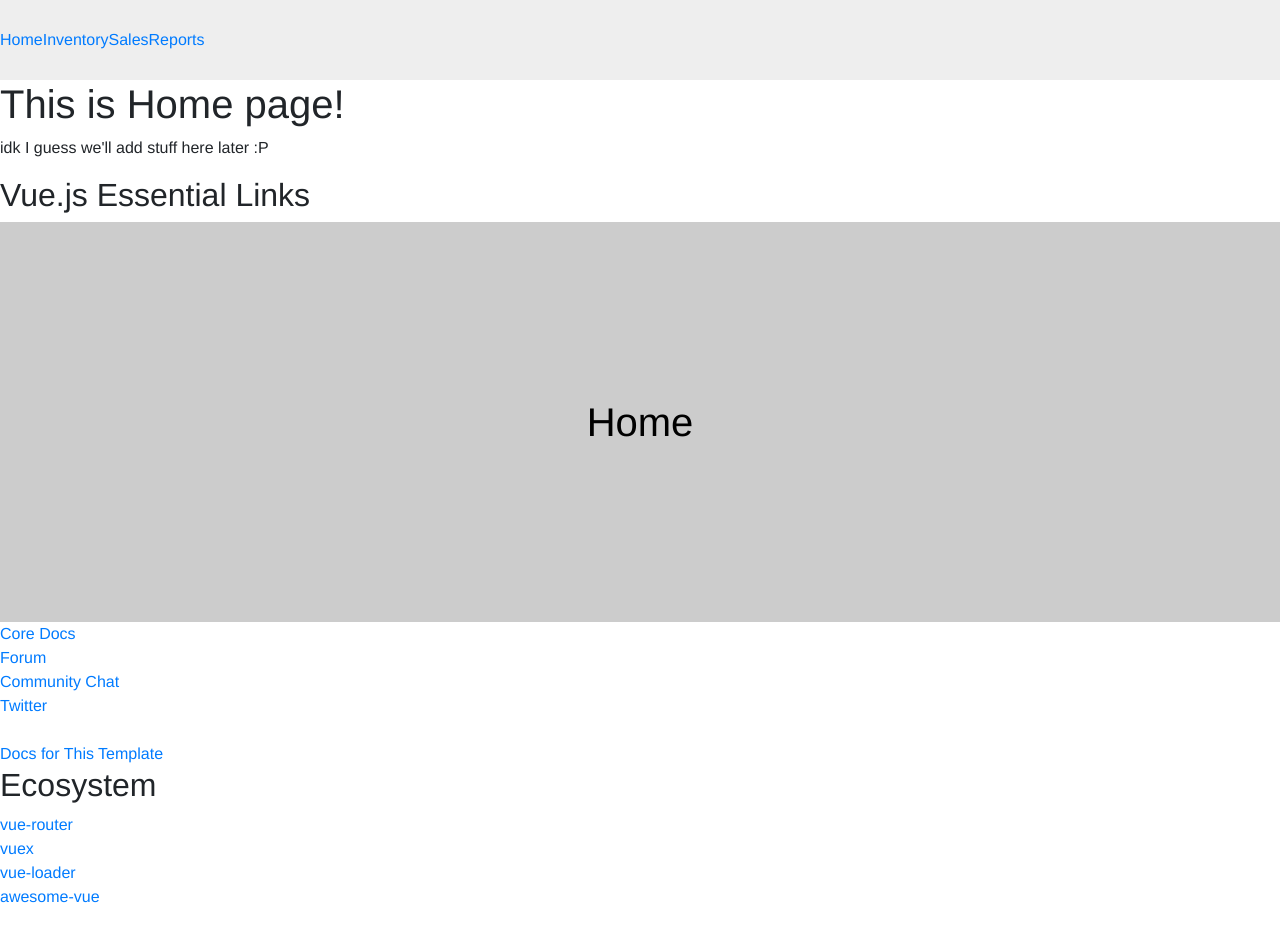
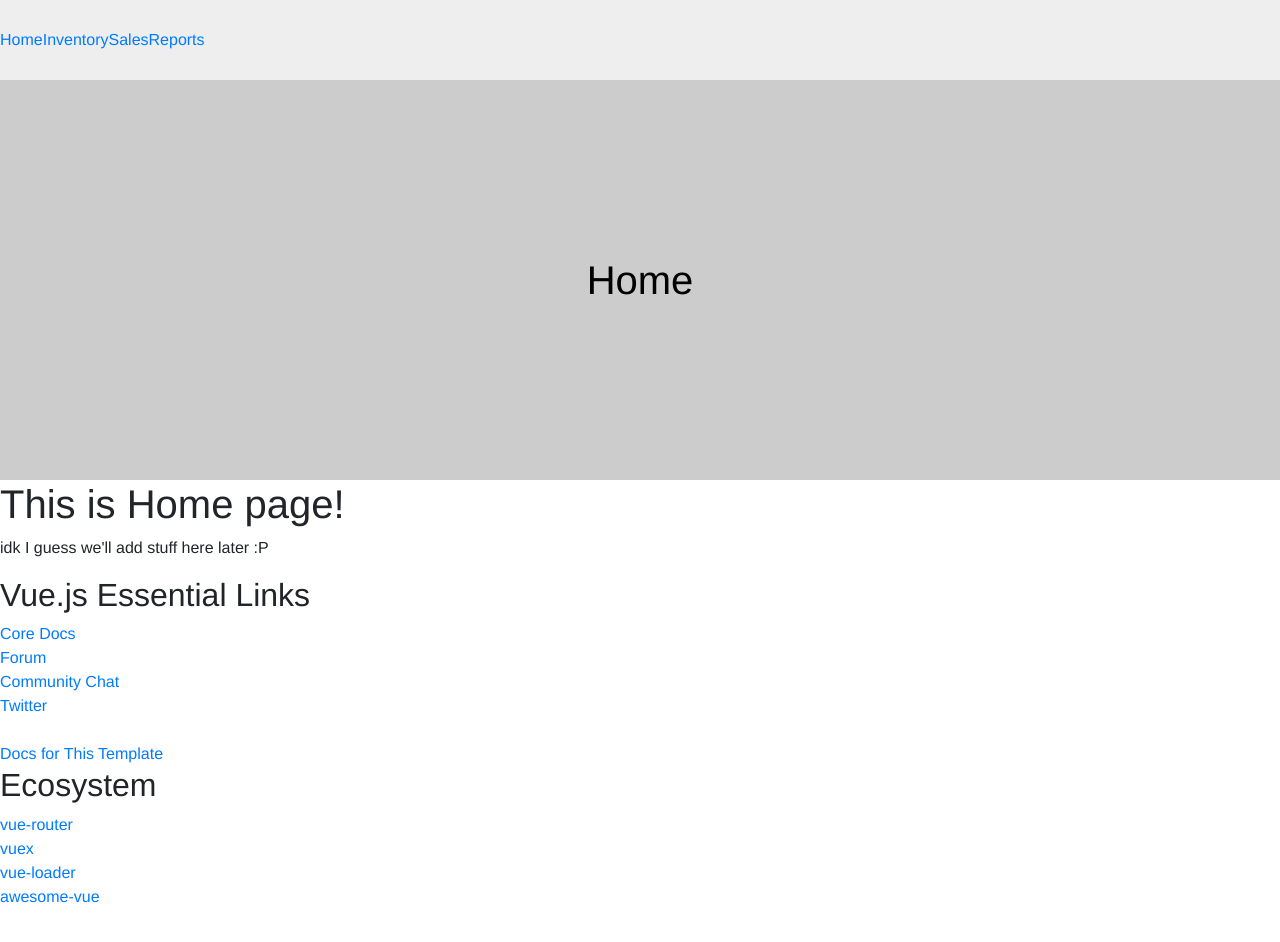
Before and after one commit to denovodavid/dp2, a Vue app: page /#/ in a window 1280 px wide. Shown: the top 942 px of the page. Built offline with nearby package versions, Linux system fonts and the light colour scheme.

Commit message:
updates
Tried adding the bootstrap-vue rows but they didn't seem to be working properly. Feel free to delete or ignore the b-___ classes in the html.

```diff
--- a/src/App.vue
+++ b/src/App.vue
@@ -4,8 +4,8 @@
     <header>
       <nav>
         <div class="nav-inner">
-          <div class="row">
-            <div class="col">
+          <div class="b-row">
+            <div class="b-col">
               <ul class="nav-menu">
                 <li>
                   <router-link to="/">Home</router-link>
--- a/src/assets/sass/globals/_variables.scss
+++ b/src/assets/sass/globals/_variables.scss
@@ -1,2 +1,7 @@
+// bootstrap
+$grid-gutter-width: 30px;
+
+
+// general components
 $header-height: 80px;
 $banner-height: 400px;
--- a/src/components/Home.vue
+++ b/src/components/Home.vue
@@ -1,9 +1,5 @@
 <template>
   <div class="hello">
-    <h1>{{ msg }}</h1>
-    <p>idk I guess we'll add stuff here later :P</p>
-    <h2>Vue.js Essential Links</h2>
-
     <div class="banner">
       <div class="inner">
         <div class="banner-title">
@@ -12,6 +8,15 @@
       </div>
     </div>
 
+    <div class="b-container">
+      <div class="b-row">
+        <div class="b-col">
+          <h1>{{ msg }}</h1>
+          <p>idk I guess we'll add stuff here later :P</p>
+          <h2>Vue.js Essential Links</h2>
+        </div>
+      </div>
+    </div>
     <ul>
       <li>
         <a
```
Also changed, not shown: src/assets/sass/components/_header.scss (line endings or trailing spaces).
